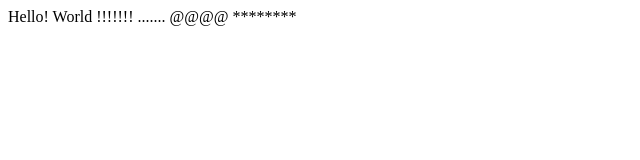
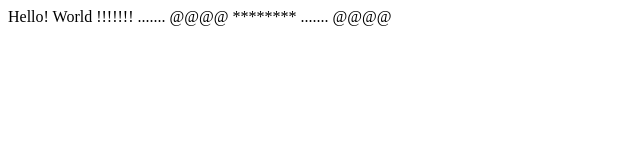
Before and after one commit to BanuGowda/Practice, a plain HTML site: page index.html in a window 1280 px wide. Shown: the whole page, without its empty margins (0-640 px from the left). Drawn offline with Linux system fonts and the light colour scheme.

Commit message:
adding the latest update

```diff
--- a/index.html
+++ b/index.html
@@ -6,3 +6,7 @@
 <dev>@@@@</dev>
 
 <dev>********</dev>
+
+
+<dev>.......</dev>
+<dev>@@@@</dev>
```
